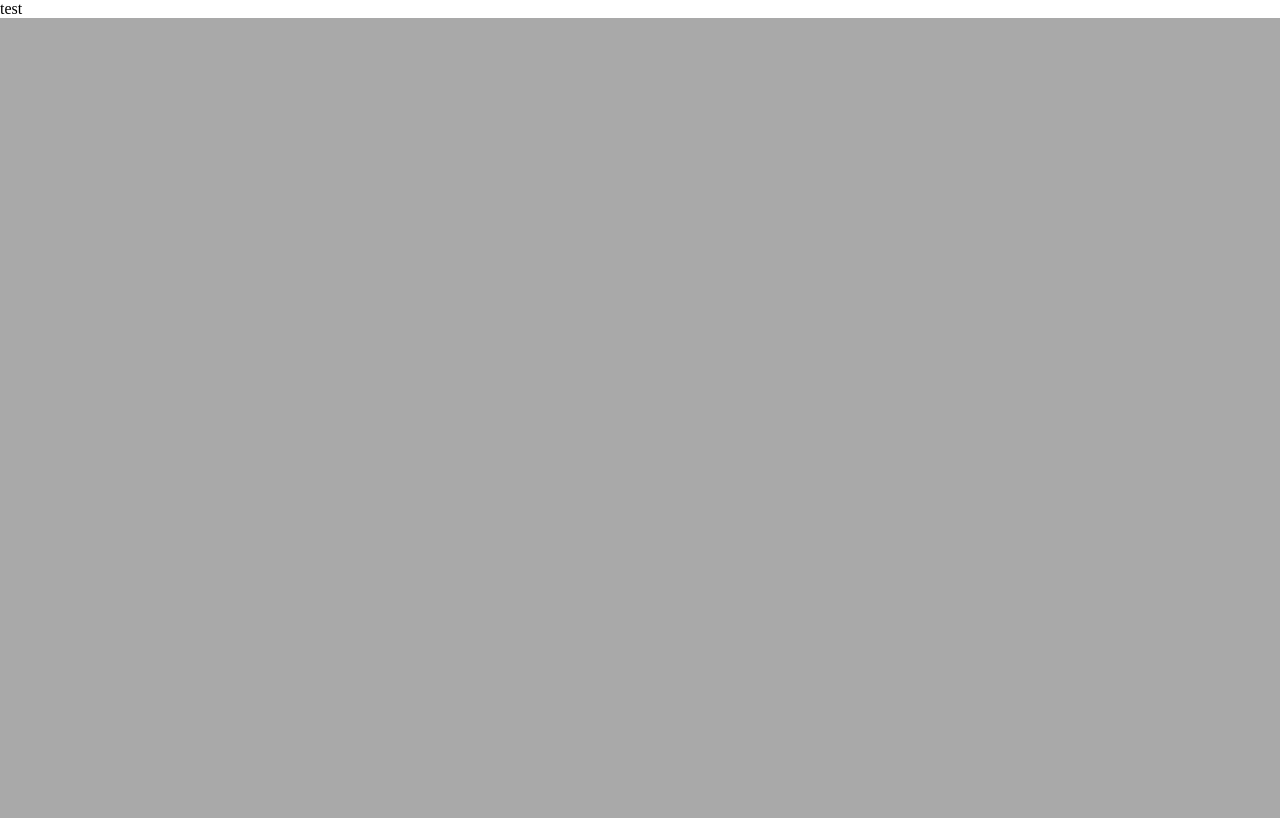
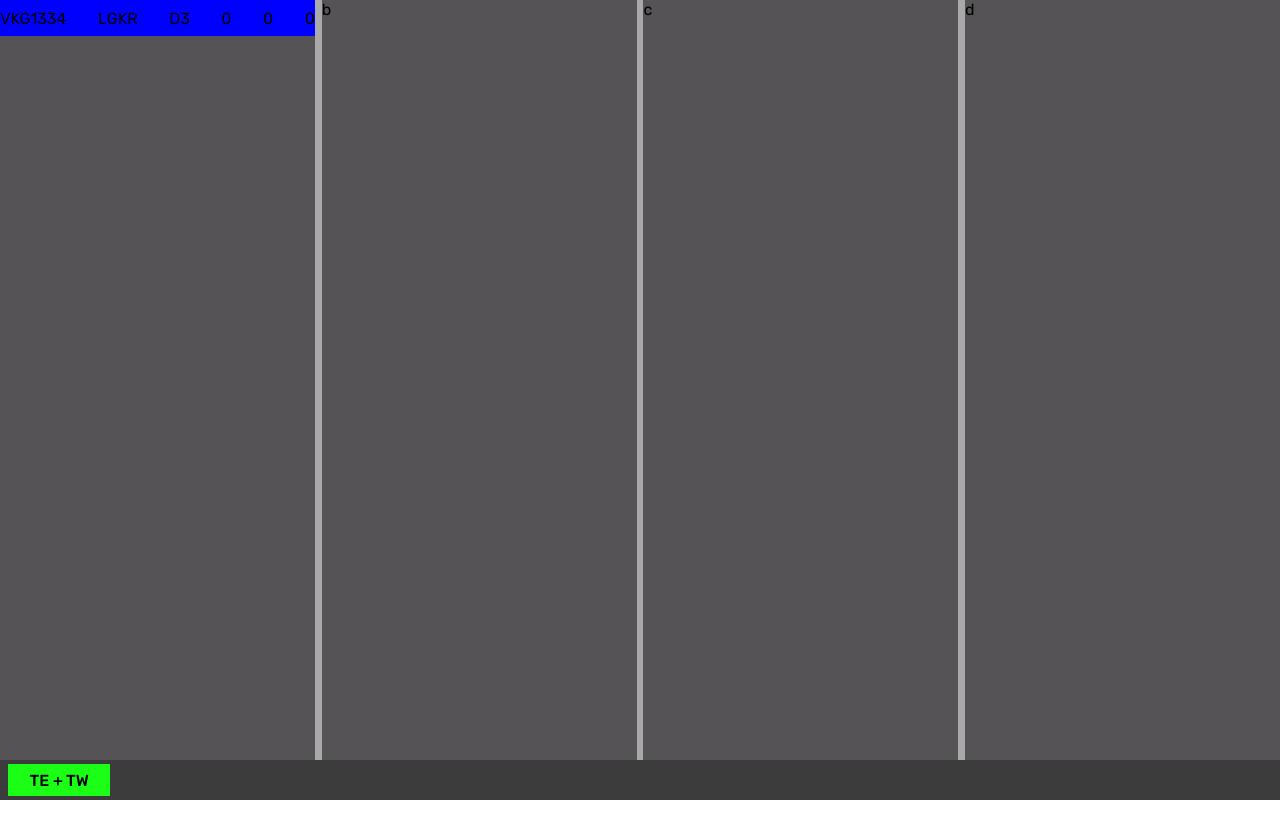
Before and after one commit to flightstrips/FlightStrips, a React (Vite) app in the folder frontend/: page / in a window 1280 px wide. Built offline with nearby package versions, Linux system fonts and the light colour scheme.

Commit message:
inital strip work

```diff
--- a/frontend/src/components/BasePlate.tsx
+++ b/frontend/src/components/BasePlate.tsx
@@ -1,7 +1,14 @@
+import CLRDELStrip from "./CLRDELStrip";
+
 export default function BasePlate() {
     return (
       <div className="baseplate">
-        <div className="baseBay"></div>
+        <div className="baseBay">
+          <CLRDELStrip callsign="VKG1334" destinationICAO="LGKR" stand="D3" eobt={0} tsat={0} ctot={0}/>
+        </div>
+        <div className="baseBay">b</div>
+        <div className="baseBay">c</div>
+        <div className="baseBay">d</div>
       </div>
     )
   }
--- /dev/null
+++ b/frontend/src/components/CLRDELStrip.css
@@ -0,0 +1,8 @@
+.baselayer {
+    width: 100%;
+    height: 4.5%;
+    background-color: blue;
+    display: flex;
+    justify-content: space-between;
+    align-items: center;
+  }
--- /dev/null
+++ b/frontend/src/components/CLRDELStrip.tsx
@@ -0,0 +1,32 @@
+import Flightstrip from '../data/interfaces/flightstrip';
+import './CLRDELStrip.css'
+
+
+
+export default function CLRDELStrip({callsign, destinationICAO, stand,eobt,tsat,ctot}:Flightstrip) {
+
+  return (
+    <>
+        <div className="baselayer">
+            <div>
+                {callsign}
+            </div>
+            <div>
+                {destinationICAO}
+            </div>
+            <div>
+                {stand}
+            </div>
+            <div>
+                {eobt}
+            </div>
+            <div>
+                {tsat}
+            </div>
+            <div>
+                {ctot}
+            </div>
+        </div>
+    </>
+  )
+}
--- /dev/null
+++ b/frontend/src/components/InformationBar.tsx
@@ -0,0 +1,21 @@
+import InformationBar from "../data/informationbar.ts"
+
+interface InformationBarProps {
+  InformationBar: InformationBar[];
+}
+
+export default function InformationBarComp(props) {
+	const a = props.stationA
+  const b = props.stationB
+  const rwyDep = props.rwyDep
+  return (
+    <div className="InformationBar">
+      <div className="curStation">
+          {a} + {b}
+      </div>
+      <div className="rwyDep">
+          {rwyDep}
+      </div>
+    </div>
+  )
+}
--- /dev/null
+++ b/frontend/src/data/interfaces/flightstrip.ts
@@ -0,0 +1,19 @@
+interface Flightstrip {
+    pilotCID: number
+    pilotName: string,
+    callsign: string,
+    actype: string,
+    acreg: string,
+    accat: string,
+    departingICAO: string,
+    destinationICAO: string,
+    departureRWY: string,
+    arrivalRWY: string,
+    clearancelimit: string,
+    stand: string,
+    eobt: number,
+    tsat: number,
+    ctot: number,
+}
+
+export default Flightstrip;
--- a/frontend/src/index.css
+++ b/frontend/src/index.css
@@ -1,3 +1,4 @@
+@import url('https://fonts.googleapis.com/css2?family=Rubik:wght@400;500;600&display=swap');
 :root {
   color-scheme: light dark;
   font-synthesis: none;
@@ -13,6 +14,7 @@ body {
   place-items: center;
   min-width: 320px;
   min-height: 100vh;
+  font-family: 'Rubik', sans-serif;
 }
 
 
@@ -20,4 +22,32 @@ body {
   width: 100vw;
   height: 100vh;
   background-color: #A9A9A9;
+  display: flex;
+  justify-content: space-between;
 }
+.baseBay {
+  background-color: #555355;
+  width: 24.6%;
+  height: 100vh;
+}
+.InformationBar {
+  position: absolute;
+  bottom: 0;
+  width: 100vw;
+  height: 5vh;
+  background-color: #3C3C3C;
+  display: flex;
+  align-items: center;
+}
+.curStation {
+  font-weight: 500;
+  color: black;
+  margin: .5rem;
+  background-color: #1BFF16;
+  width: 8%;
+  height: 80%;
+  display: flex;
+  justify-content: center;
+  align-items: center;
+  text-align: center;
+}
--- a/frontend/src/views/Del.tsx
+++ b/frontend/src/views/Del.tsx
@@ -1,10 +1,11 @@
 import './del.css'
 import BasePlate from "../components/BasePlate.tsx"
+import InformationBarComp from '../components/InformationBar.tsx'
 
 function Del() {
   return (
     <div className="Fill">
-        test
+        <InformationBarComp stationA="TE" stationB="TW"/>
         <BasePlate />
     </div>
   )
```
Also changed, not shown: frontend/src/data/interfaces/interfaces.ts (added, +7 -0 lines).
